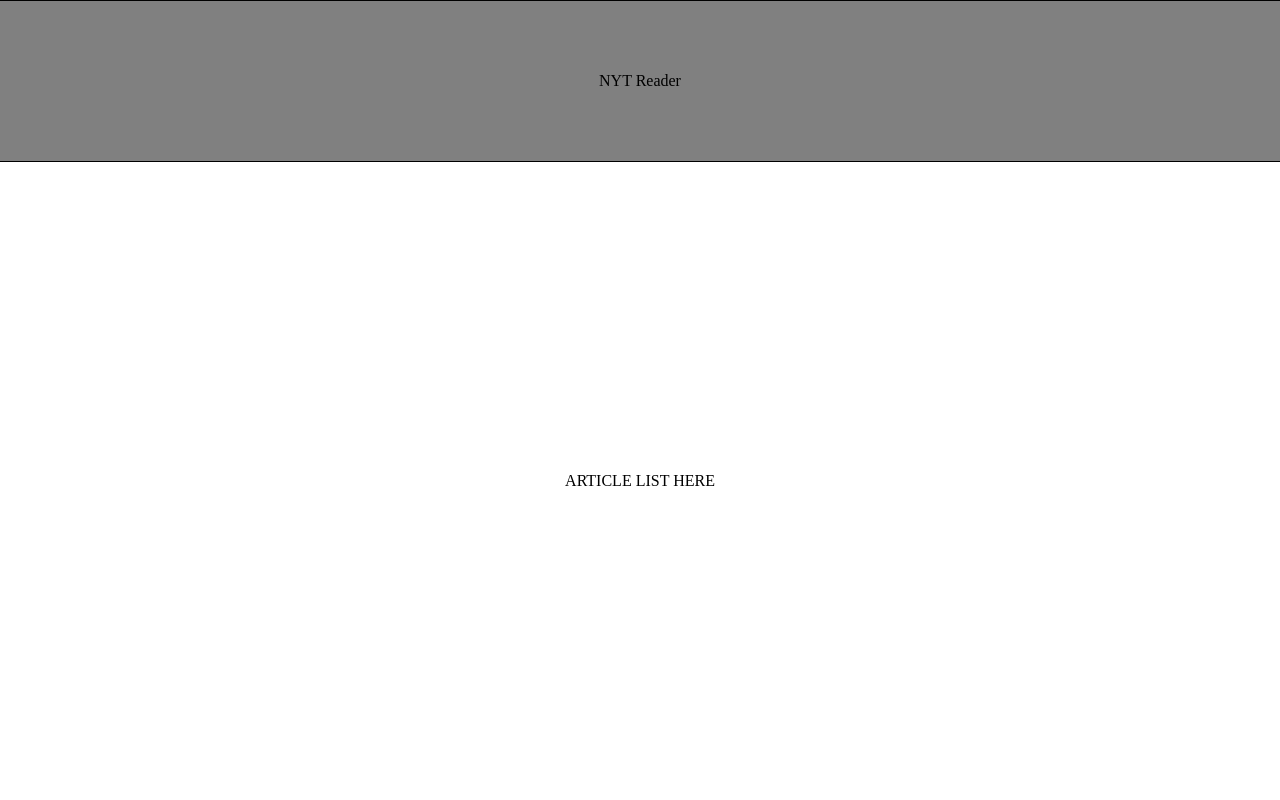
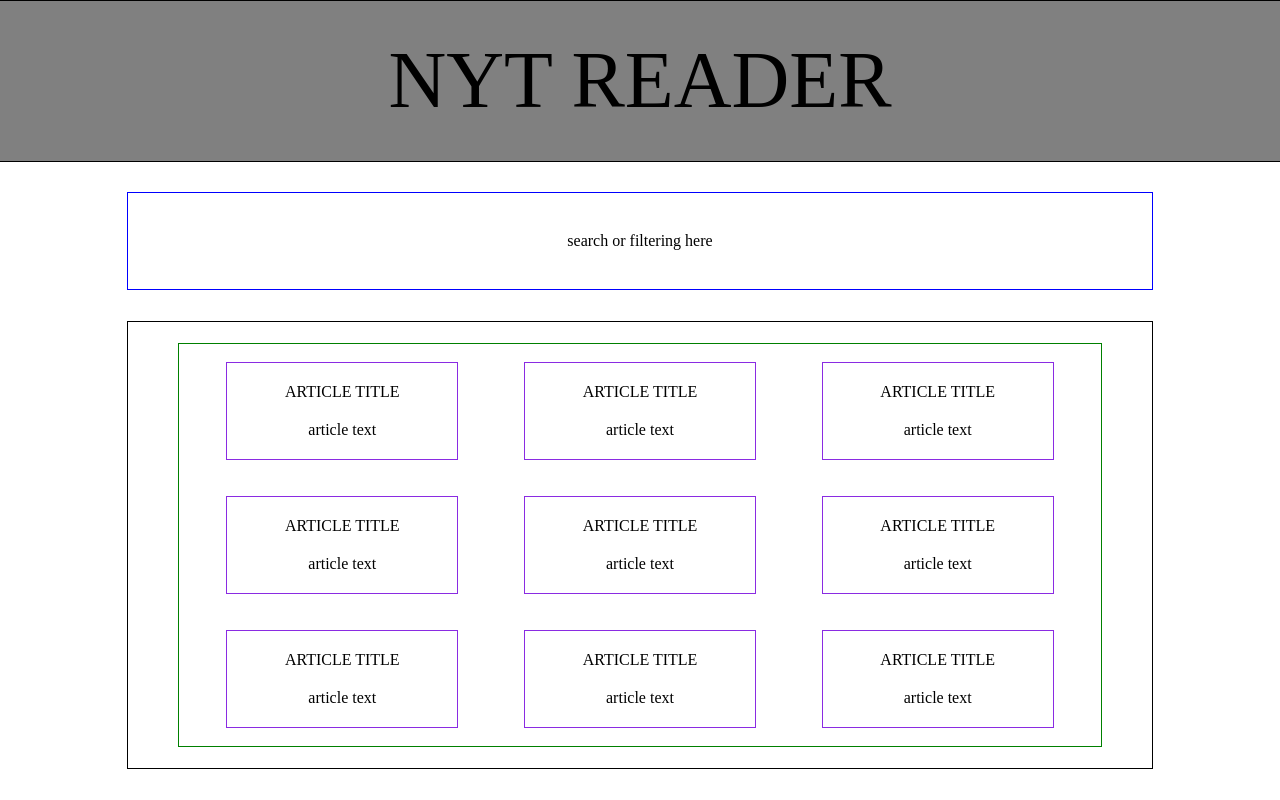
Before and after one commit to pcmueller/nyt-reader, a React (Create React App) app: page /article/1 in a window 1280 px wide. Built offline with nearby package versions, Linux system fonts and the light colour scheme.

Commit message:
Create and size List

```diff
--- a/src/components/App/App.js
+++ b/src/components/App/App.js
@@ -5,7 +5,7 @@
   return (
     <div className='app'>
       <header className='app-header'>
-        NYT Reader
+        NYT READER
       </header>
       <MainView />
     </div>
--- a/src/components/App/_app.scss
+++ b/src/components/App/_app.scss
@@ -27,4 +27,6 @@
   height: 20%;
   border: 1px solid black;
   background-color: gray;
+  font-size: 5em;
+  font-family: 'Times New Roman', Times, serif;
 }
--- a/src/components/List/List.js
+++ b/src/components/List/List.js
@@ -0,0 +1,47 @@
+import React from 'react';
+
+const List = () => {
+
+  return (
+    <section className='list'>
+      <div className='item-container'>
+        <span className='item-name'>ARTICLE TITLE</span>
+        <p className='item-text'>article text</p>
+      </div>
+      <div className='item-container'>
+        <span className='item-name'>ARTICLE TITLE</span>
+        <p className='item-text'>article text</p>
+      </div>
+      <div className='item-container'>
+        <span className='item-name'>ARTICLE TITLE</span>
+        <p className='item-text'>article text</p>
+      </div>
+      <div className='item-container'>
+        <span className='item-name'>ARTICLE TITLE</span>
+        <p className='item-text'>article text</p>
+      </div>
+      <div className='item-container'>
+        <span className='item-name'>ARTICLE TITLE</span>
+        <p className='item-text'>article text</p>
+      </div>
+      <div className='item-container'>
+        <span className='item-name'>ARTICLE TITLE</span>
+        <p className='item-text'>article text</p>
+      </div>
+      <div className='item-container'>
+        <span className='item-name'>ARTICLE TITLE</span>
+        <p className='item-text'>article text</p>
+      </div>
+      <div className='item-container'>
+        <span className='item-name'>ARTICLE TITLE</span>
+        <p className='item-text'>article text</p>
+      </div>
+      <div className='item-container'>
+        <span className='item-name'>ARTICLE TITLE</span>
+        <p className='item-text'>article text</p>
+      </div>
+    </section>
+  )
+}
+
+export default List;
--- a/src/components/List/_list.scss
+++ b/src/components/List/_list.scss
@@ -0,0 +1,26 @@
+.list {
+  display: flex;
+  flex-flow: row wrap;
+  justify-content: space-evenly;
+  width: 90%;
+  height: 90%;
+  border: 1px solid green;
+}
+
+.item-container {
+  display: flex;
+  flex-direction: column;
+  align-items: center;
+  justify-content: space-evenly;
+  width: 25%;
+  margin: 2%;
+  border: 1px solid blueviolet;
+}
+
+// .item-name {
+
+// }
+
+// .item-text {
+
+// }
--- a/src/components/MainView/MainView.js
+++ b/src/components/MainView/MainView.js
@@ -1,9 +1,13 @@
 import React from 'react';
+import List from '../List/List';
 
 const MainView = () => {
   return (
     <main className='main-page'>
-      <p>ARTICLE LIST HERE</p>
+      <nav className='nav-bar'>search or filtering here</nav>
+      <section className='list-container'>
+        <List />
+      </section>
     </main>
   )
 }
--- a/src/components/MainView/_main.scss
+++ b/src/components/MainView/_main.scss
@@ -2,7 +2,27 @@
   display: flex;
   flex-direction: column;
   align-items: center;
-  justify-content: center;
+  justify-content: space-evenly;
   width: 100%;
   height: 80%;
 }
+
+.nav-bar {
+  display: flex;
+  flex-direction: row;
+  justify-content: center;
+  align-items: center;
+  width: 80%;
+  height: 15%;
+  border: 1px solid blue;
+}
+
+.list-container {
+  display: flex;
+  flex-direction: column;
+  justify-content: center;
+  align-items: center;
+  width: 80%;
+  height: 70%;
+  border: 1px solid black;
+}
```
